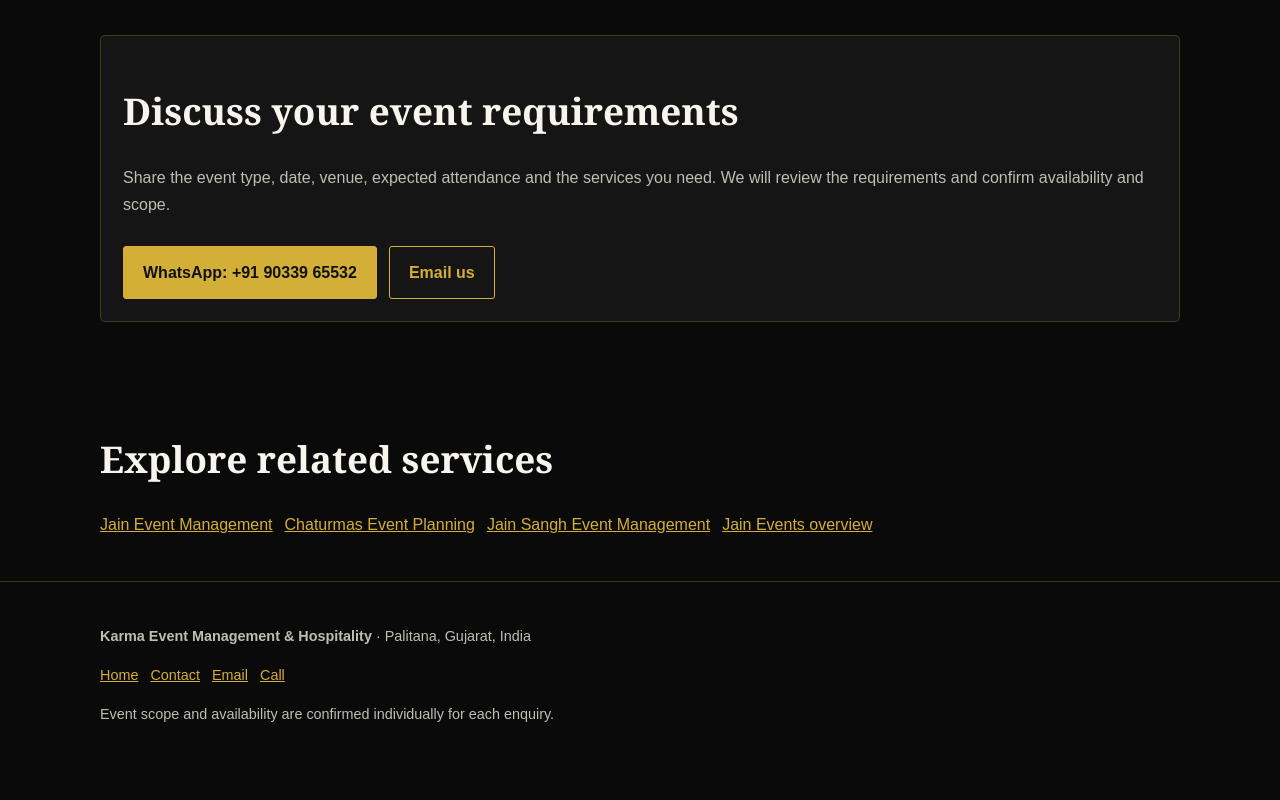
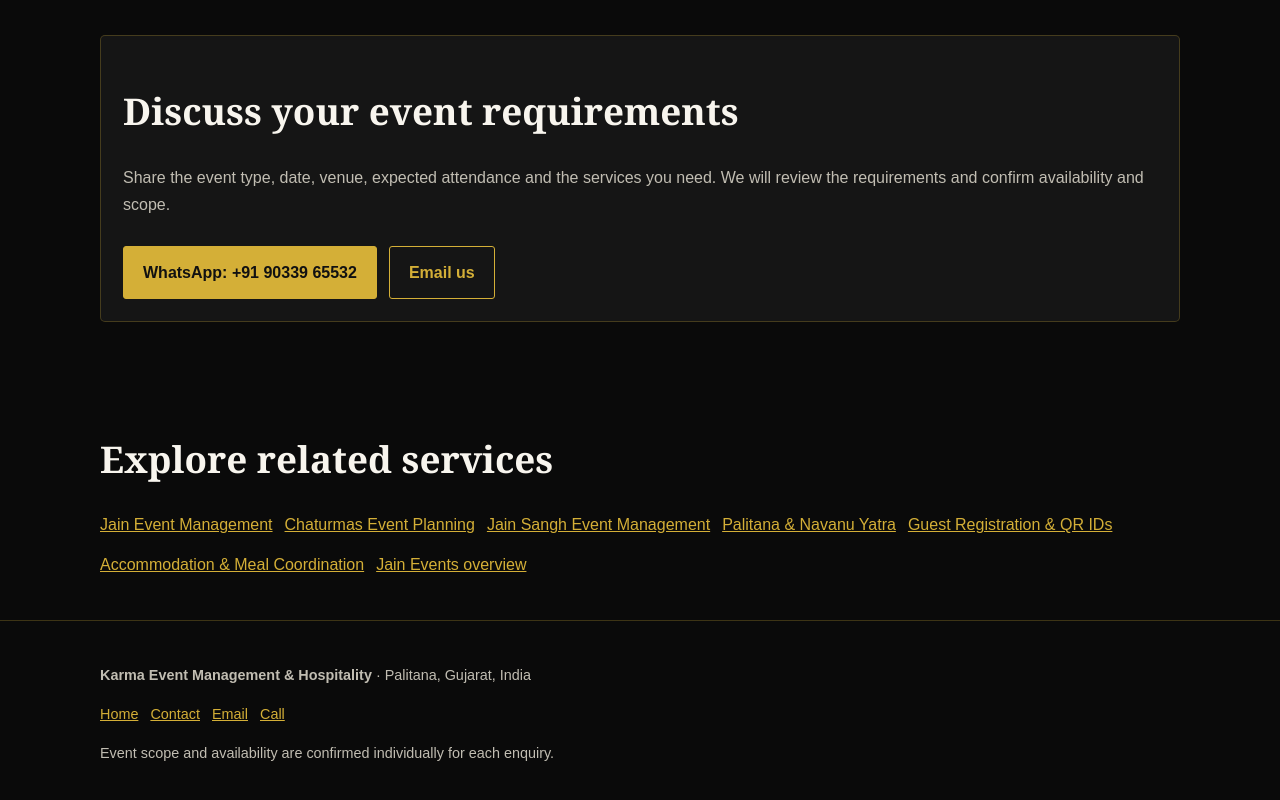
Before and after one commit to vishalsoni10/karma-new, a website: page chaturmas-event-management.html in a window 1280 px wide. Shown: the part 2611-3411 px from the top of the page. Before the commit the page ends 3380 px from the top, so only its background shows below. Drawn offline with Linux system fonts and the light colour scheme.

Commit message:
Connect Jain service landing pages with related services

```diff
--- a/chaturmas-event-management.html
+++ b/chaturmas-event-management.html
@@ -75,6 +75,9 @@
 <a href="/jain-event-management.html">Jain Event Management</a>
 <a href="/chaturmas-event-management.html">Chaturmas Event Planning</a>
 <a href="/jain-sangh-event-management.html">Jain Sangh Event Management</a>
+<a href="/palitana-yatra-management.html">Palitana & Navanu Yatra</a>
+<a href="/jain-guest-registration-management.html">Guest Registration & QR IDs</a>
+<a href="/jain-accommodation-meal-coordination.html">Accommodation & Meal Coordination</a>
 <a href="/#jain-events">Jain Events overview</a>
 </div></section>
 </div>
```
